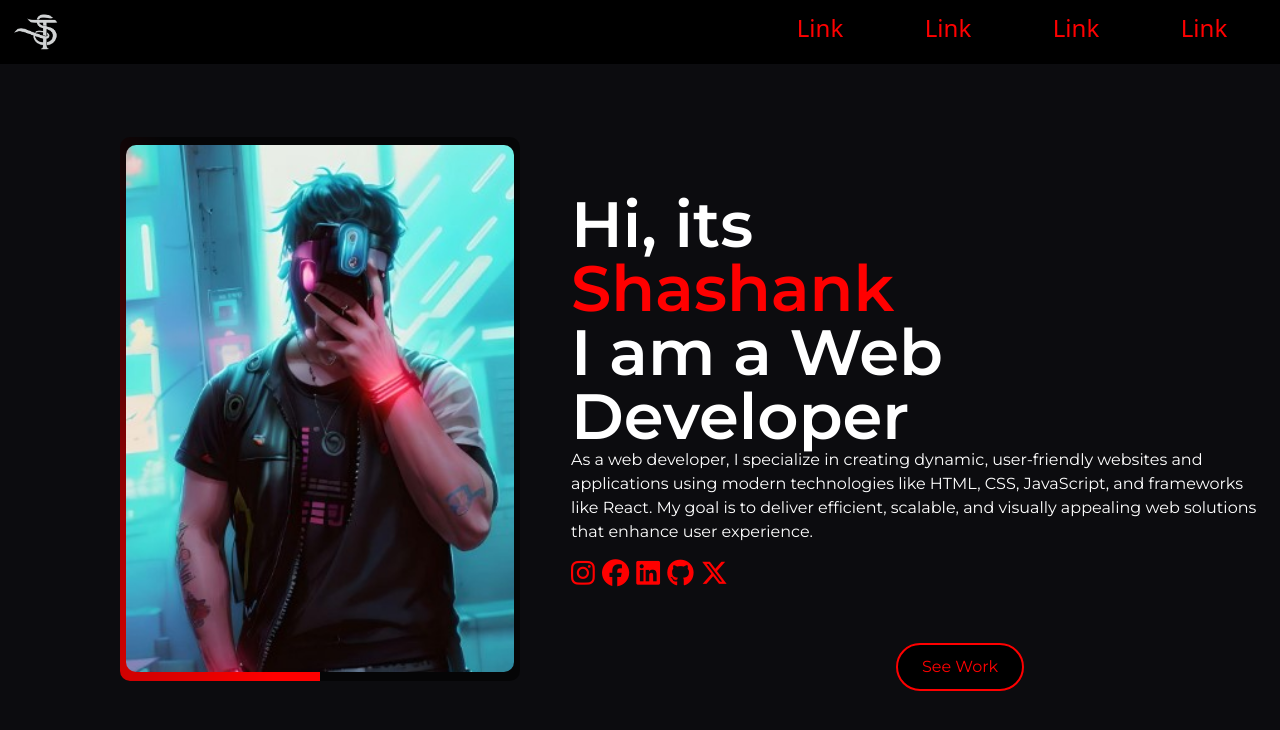
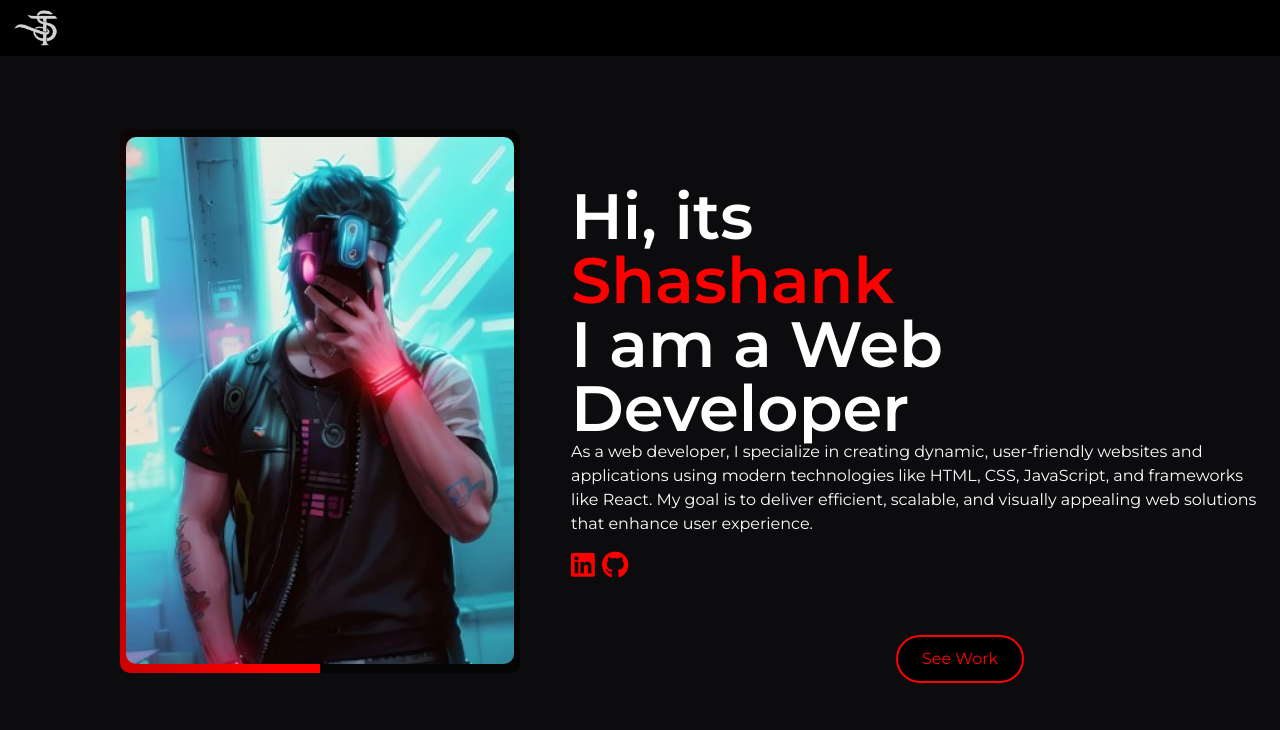
Before and after one commit to Shashank8898/Portfolio-Website, a plain HTML site: page index.html in a window 1280 px wide. Drawn offline with nearby package versions, Linux system fonts and the light colour scheme.

Commit message:
Update index.html

```diff
--- a/index.html
+++ b/index.html
@@ -25,13 +25,7 @@
           </button>
           <div class="collapse navbar-collapse" id="navbarSupportedContent">
             <ul class="navbar-nav me-auto mb-2 mb-lg-0"></ul>
-            <form class="d-flex" role="search">
 
-                <a href="#" class="aud1 aud">Link</a>
-                <a href="#" class="aud2 aud">Link</a>
-                <a href="#" class="aud3 aud">Link</a>
-                <a href="#" class="aud4 aud">Link</a>
-            </form>
           </div>
         </div>
       </nav>
@@ -53,11 +47,10 @@
             <p>I am a Web Developer</p>
             <h>As a web developer, I specialize in creating dynamic, user-friendly websites and applications using modern technologies like HTML, CSS, JavaScript, and frameworks like React. My goal is to deliver efficient, scalable, and visually appealing web solutions that enhance user experience.</h>
             <div class="Handles">
-                <a href="https://www.instagram.com/shashank__2/"><i class="fa-brands fa-instagram"></i></a>
-                <a href="https://www.facebook.com/profile.php?id=100040392532565"><i class="fa-brands fa-facebook"></i></a>
+
                 <a href="https://www.linkedin.com/in/shashank-tiwari-91658a319/"><i class="fa-brands fa-linkedin"></i></a>
                 <a href="https://github.com/Shashank8898"><i class="fa-brands fa-github"></i></a>
-                <a href="https://x.com/Shashan01565131"><i class="fa-brands fa-x-twitter"></i></a>
+
             </div>
             </div>
             <div class="por">
```
